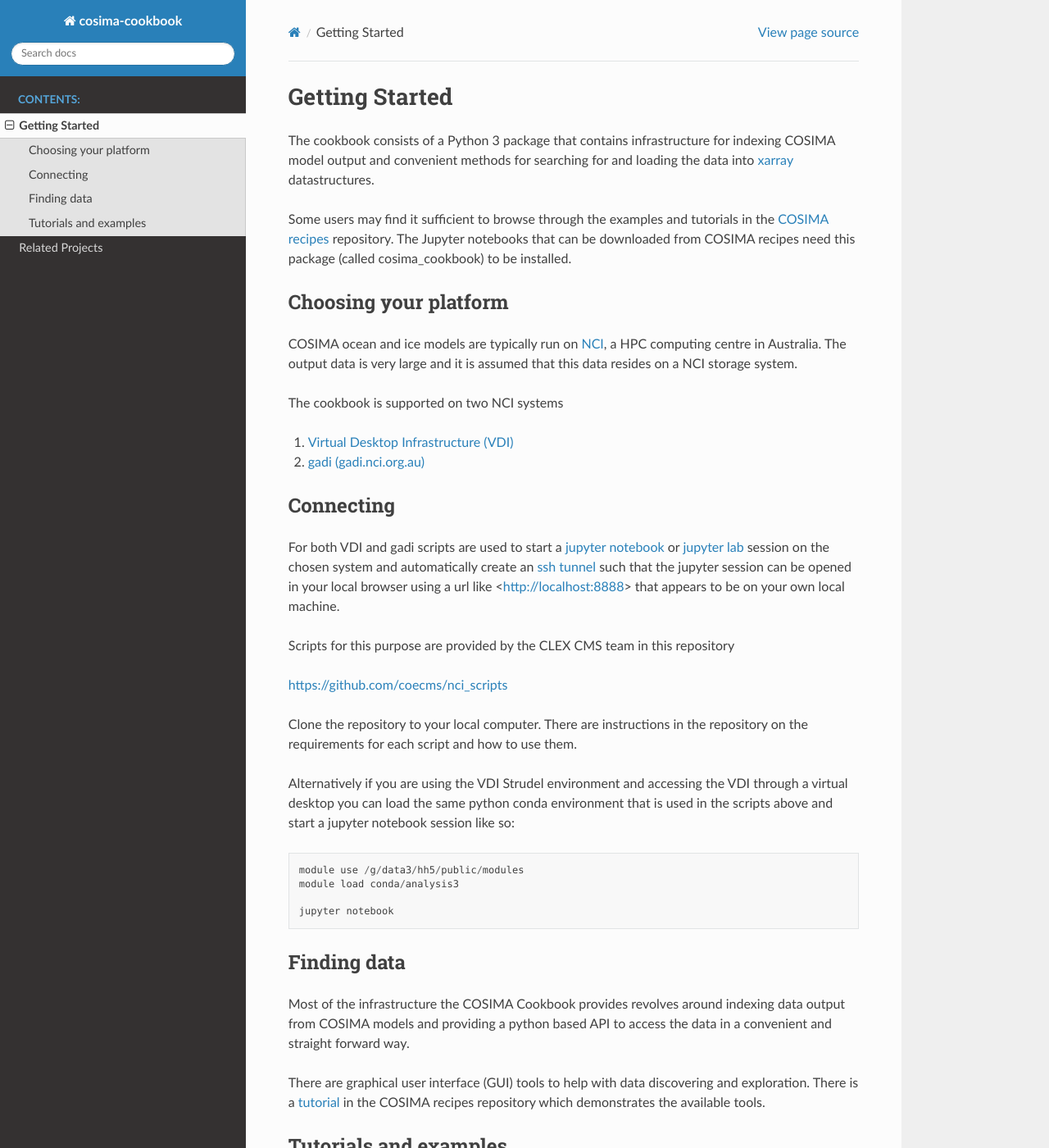
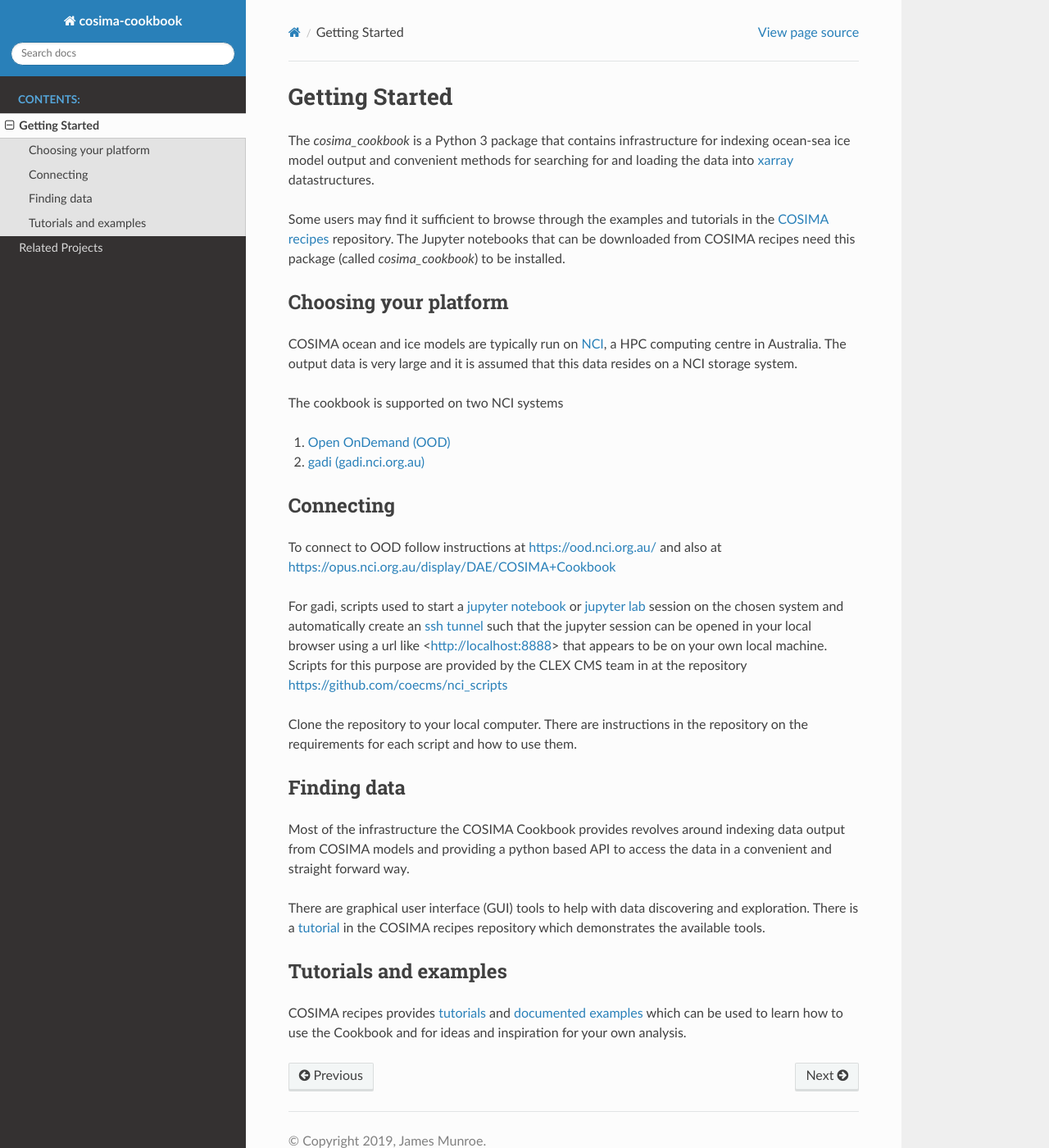
Before and after one commit to COSIMA/cosima-cookbook, a Sphinx documentation site: the page built from docs/source/getting_started.rst, in a window 1280 px wide and 1400 px high. Shown: the whole window at 82% size. Built offline with Sphinx 7.4.7 and the Read the Docs theme 2.0.0, drawn with Linux system fonts in a browser that asks for light colours; pages that are not in the unit, such as notebooks, are missing from menus.

Commit message:
nuke VDI, add OOD

```diff
--- a/docs/source/getting_started.rst
+++ b/docs/source/getting_started.rst
@@ -2,52 +2,42 @@
 Getting Started
 ===============
 
-The cookbook consists of a Python 3 package that contains infrastructure
-for indexing COSIMA model output and convenient methods for searching for
+The `cosima_cookbook` is a Python 3 package that contains infrastructure
+for indexing ocean-sea ice model output and convenient methods for searching for
 and loading the data into `xarray <http://xarray.pydata.org/>`_ datastructures.
 
 Some users may find it sufficient to browse through the examples and tutorials
 in the `COSIMA recipes <http://cosima-recipes.readthedocs.io/>`_ repository.
 The Jupyter notebooks that can be downloaded from COSIMA recipes need this package
-(called cosima_cookbook) to be installed.
+(called `cosima_cookbook`) to be installed.
 
 Choosing your platform
 ======================
 
 COSIMA ocean and ice models are typically run on `NCI <nci.org.au>`_, a HPC
-computing centre in Australia.  The output data is very large and it is
+computing centre in Australia. The output data is very large and it is
 assumed that this data resides on a NCI storage system.
 
 The cookbook is supported on two NCI systems
 
-#. `Virtual Desktop Infrastructure (VDI) <http://nci.org.au/services/vdi/>`_
+#. `Open OnDemand (OOD) <https://ood.nci.org.au/>`_
 #. `gadi (gadi.nci.org.au) <http://nci.org.au/systems-services/peak-system/gadi/>`_
 
 Connecting
 ==========
 
-For both VDI and gadi scripts are used to start a `jupyter notebook <http://jupyter-notebook.readthedocs.io>`_
+To connect to OOD follow instructions at https://ood.nci.org.au/ and also at https://opus.nci.org.au/display/DAE/COSIMA+Cookbook
+
+For gadi, scripts used to start a `jupyter notebook <http://jupyter-notebook.readthedocs.io>`_
 or `jupyter lab <http://jupyterlab.readthedocs.io>`_ session on the chosen system
 and automatically create an `ssh tunnel <https://www.ssh.com/ssh/tunneling/>`_
 such that the jupyter session can be opened in your local browser using a url
-like <http://localhost:8888> that appears to be on your own local machine.
-
-Scripts for this purpose are provided by the CLEX CMS team in this repository
-
+like <http://localhost:8888> that appears to be on your own local machine. Scripts for
+this purpose are provided by the CLEX CMS team in at the repository
 https://github.com/coecms/nci_scripts
 
 Clone the repository to your local computer. There are instructions in the repository
 on the requirements for each script and how to use them.
-
-Alternatively if you are using the VDI Strudel environment and accessing the VDI
-through a virtual desktop you can load the same python conda environment that is
-used in the scripts above and start a jupyter notebook session like so:
-::
-
-    module use /g/data3/hh5/public/modules
-    module load conda/analysis3
-
-    jupyter notebook
 
 Finding data
 ============
```
